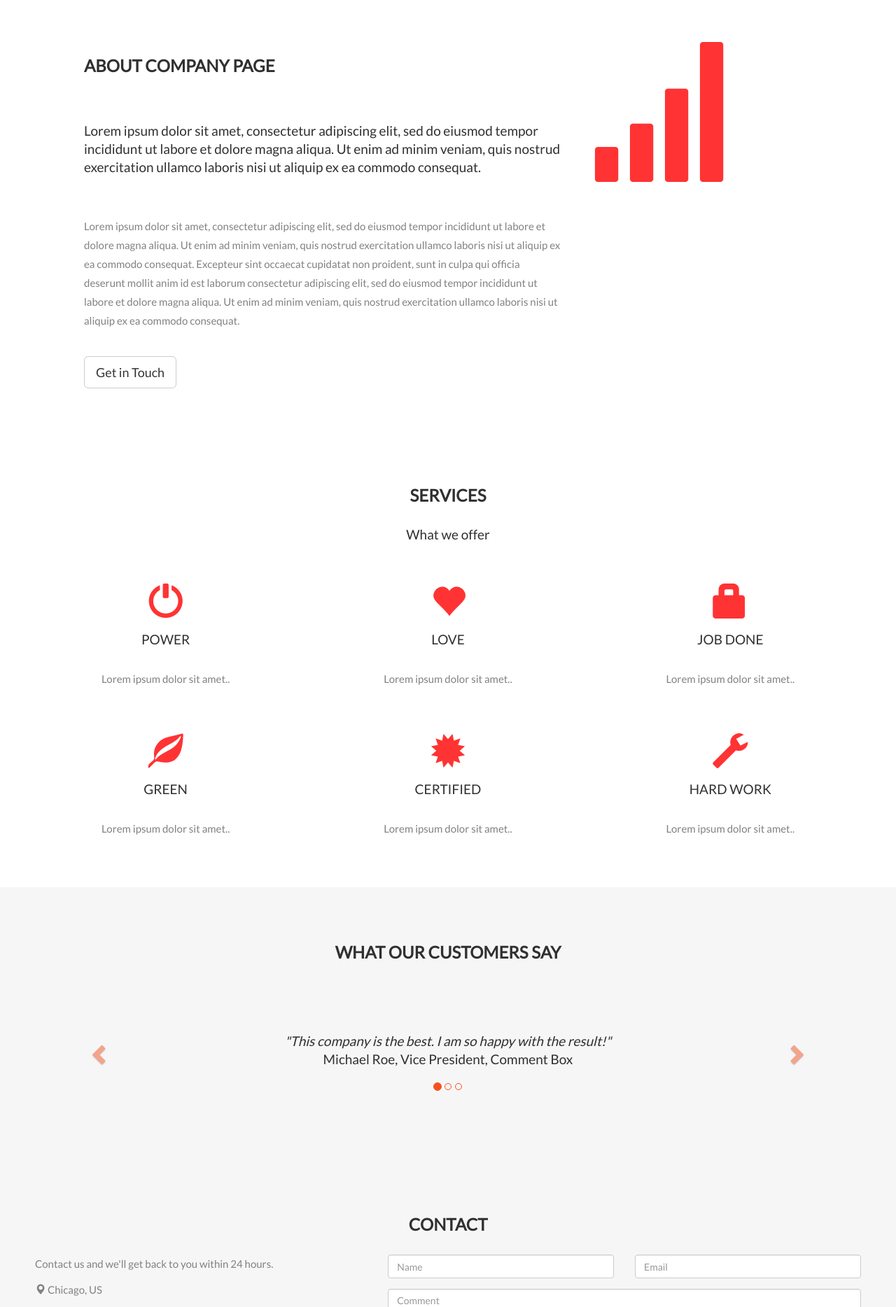
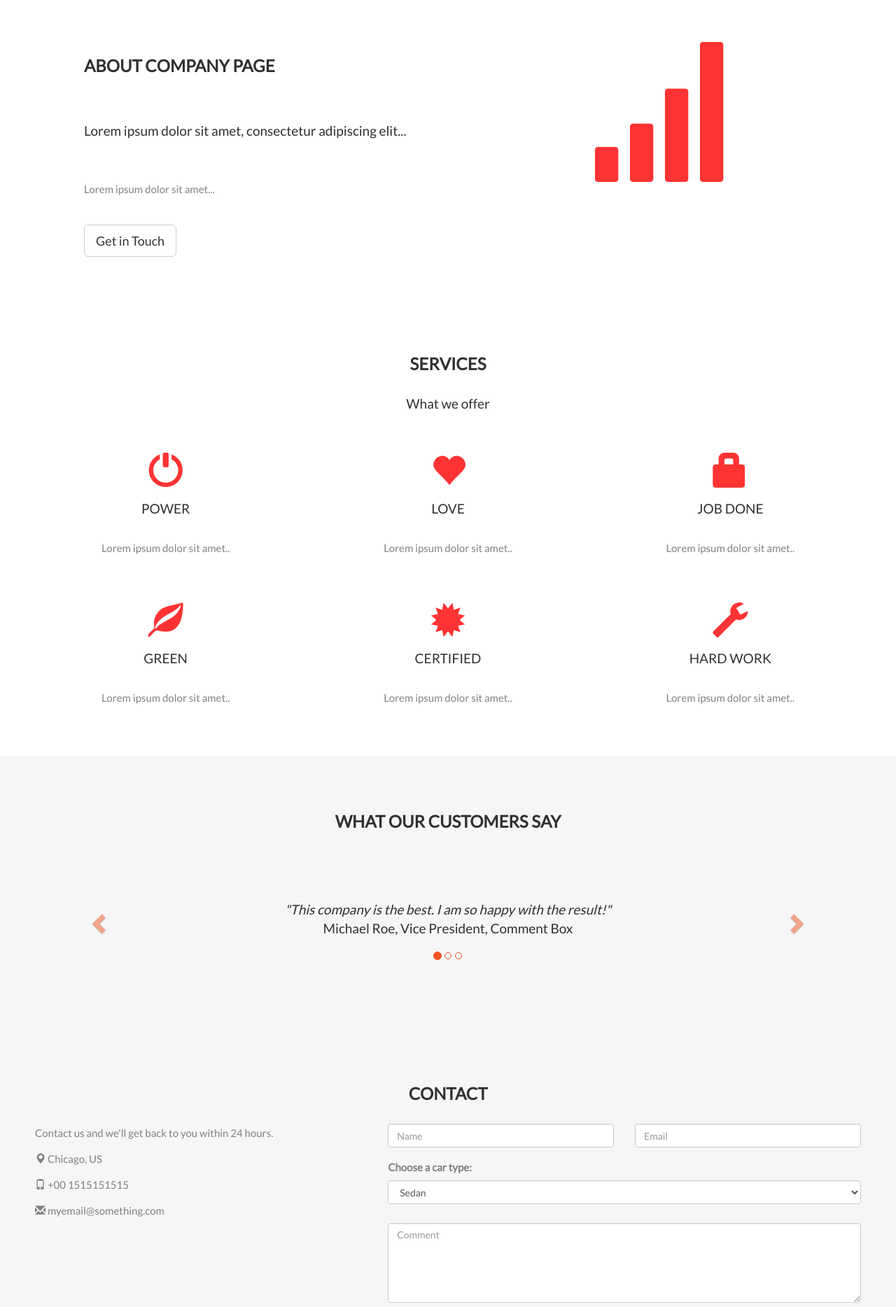
Before and after one commit to devmoura/car_rentalfix, a Django app: page /car/ in a window 1280 px wide. Shown: the part 696-2564 px from the top of the page at 70% size. Run offline with Django 3.2, Linux system fonts and the light colour scheme; some libraries are stand-ins or nearby versions.

Commit message:
Correção de acessibilidade no home.html

```diff
--- a/templates/home.html
+++ b/templates/home.html
@@ -2,7 +2,6 @@
 <!DOCTYPE html>
 <html lang="en">
 <head>
-  <!-- Theme Made By www.w3schools.com - No Copyright -->
   <title>Movie Rental System</title>
   <meta charset="utf-8">
   <meta name="viewport" content="width=device-width, initial-scale=1">
@@ -71,7 +70,6 @@
   .carousel-indicators li.active {
       background-color: #f4511e;
   }
-
   .item img{
       width: 1200px;
       height: 900px;
@@ -203,7 +201,6 @@
     <div class="navbar-header">
         <button type="button" class="navbar-toggle" data-toggle="collapse" data-target="#myNavbar">
         <span class="glyphicon glyphicon-align-justify"></span>
-
       </button>
       <a class="navbar-brand"><span class="glyphicon glyphicon-fire"></span> Car Rental</a>
     </div>
@@ -218,16 +215,13 @@
     </div>
   </div>
 </nav>
-<!--slide-->
+
 <div id="myCarousel" class="carousel slide text-center" data-ride="carousel">
-    <!-- Indicators -->
   <ol class="carousel-indicators">
     <li data-target="#myCarousel" data-slide-to="0" class="active"></li>
     <li data-target="#myCarousel" data-slide-to="1"></li>
     <li data-target="#myCarousel" data-slide-to="2"></li>
   </ol>
-
-    <!-- Wrapper for slides -->
   <div class="container">
     <div class="carousel-inner" role="listbox">
       <div class="item active">
@@ -241,7 +235,6 @@
       </div>
     </div>
   </div>
-    <!-- Left and right controls -->
   <a class="left carousel-control" href="#myCarousel" role="button" data-slide="prev">
     <span class="glyphicon glyphicon-chevron-left" aria-hidden="true"></span>
     <span class="sr-only">Previous</span>
@@ -252,15 +245,15 @@
   </a>
 </div>
 
-<!-- Container (About Section) -->
 <div class="container">
   <div id="about" class="container-fluid">
     <div class="row">
       <div class="col-sm-8">
         <h2>About Company Page</h2><br>
-      <h4>Lorem ipsum dolor sit amet, consectetur adipiscing elit, sed do eiusmod tempor incididunt ut labore et dolore magna aliqua. Ut enim ad minim veniam, quis nostrud exercitation ullamco laboris nisi ut aliquip ex ea commodo consequat.</h4><br>
-      <p>Lorem ipsum dolor sit amet, consectetur adipiscing elit, sed do eiusmod tempor incididunt ut labore et dolore magna aliqua. Ut enim ad minim veniam, quis nostrud exercitation ullamco laboris nisi ut aliquip ex ea commodo consequat. Excepteur sint occaecat cupidatat non proident, sunt in culpa qui officia deserunt mollit anim id est laborum consectetur adipiscing elit, sed do eiusmod tempor incididunt ut labore et dolore magna aliqua. Ut enim ad minim veniam, quis nostrud exercitation ullamco laboris nisi ut aliquip ex ea commodo consequat.</p>
-      <br><button class="btn btn-default btn-lg">Get in Touch</button>
+        <h4>Lorem ipsum dolor sit amet, consectetur adipiscing elit...</h4><br>
+        <p>Lorem ipsum dolor sit amet...</p>
+        <br>
+        <button class="btn btn-default btn-lg">Get in Touch</button>
       </div>
       <div class="col-sm-4">
         <span class="glyphicon glyphicon-signal logo"></span>
@@ -269,7 +262,6 @@
   </div>
 </div>
 
-<!-- Container (Services Section) -->
 <div id="services" class="container-fluid text-center">
   <h2>SERVICES</h2>
   <h4>What we offer</h4>
@@ -311,19 +303,14 @@
   </div>
 </div>
 
-<!-- Container (Portfolio Section) -->
 <div id="portfolio" class="container-fluid text-center bg-grey">
-
   <h2>What our customers say</h2>
   <div id="myCarousel" class="carousel slide text-center" data-ride="carousel">
-    <!-- Indicators -->
     <ol class="carousel-indicators">
       <li data-target="#myCarousel" data-slide-to="0" class="active"></li>
       <li data-target="#myCarousel" data-slide-to="1"></li>
       <li data-target="#myCarousel" data-slide-to="2"></li>
     </ol>
-
-    <!-- Wrapper for slides -->
     <div class="carousel-inner" role="listbox">
       <div class="item active">
         <h4>"This company is the best. I am so happy with the result!"<br><span style="font-style:normal;">Michael Roe, Vice President, Comment Box</span></h4>
@@ -335,8 +322,6 @@
         <h4>"Could I... BE any more happy with this company?"<br><span style="font-style:normal;">Chandler Bing, Actor, FriendsAlot</span></h4>
       </div>
     </div>
-
-    <!-- Left and right controls -->
     <a class="left carousel-control" href="#myCarousel" role="button" data-slide="prev">
       <span class="glyphicon glyphicon-chevron-left" aria-hidden="true"></span>
       <span class="sr-only">Previous</span>
@@ -348,8 +333,6 @@
   </div>
 </div>
 
-
-<!-- Container (Contact Section) -->
 <div id="contact" class="container-fluid bg-grey">
   <h2 class="text-center">CONTACT</h2>
   <div class="row">
@@ -368,52 +351,52 @@
           <input class="form-control" id="email" name="email" placeholder="Email" type="email" required>
         </div>
       </div>
+      <label for="car-type">Choose a car type:</label>
+      <select id="car-type" name="car-type" class="form-control">
+        <option value="sedan">Sedan</option>
+        <option value="suv">SUV</option>
+        <option value="convertible">Convertible</option>
+      </select>
+      <br>
       <textarea class="form-control" id="comments" name="comments" placeholder="Comment" rows="5"></textarea><br>
       <div class="row">
         <div class="col-sm-12 form-group">
-          <button class="btn btn-default pull-right" type="submit">Send</button>
+          <button type="submit" class="btn btn-default pull-right">Send</button>
+        </div>
+      </div>
+      <div class="row">
+        <div class="col-sm-12">
+          <button type="button" class="btn btn-primary">Custom Action</button>
+          <input type="submit" class="btn btn-success" value="Submit Form">
         </div>
       </div>
     </div>
   </div>
 </div>
 
-
 <script>
 $(document).ready(function(){
-  // Add smooth scrolling to all links in navbar + footer link
   $(".navbar a, footer a[href='#myPage']").on('click', function(event) {
-    // Make sure this.hash has a value before overriding default behavior
     if (this.hash !== "") {
-      // Prevent default anchor click behavior
       event.preventDefault();
-
-      // Store hash
       var hash = this.hash;
-
-      // Using jQuery's animate() method to add smooth page scroll
-      // The optional number (900) specifies the number of milliseconds it takes to scroll to the specified area
       $('html, body').animate({
         scrollTop: $(hash).offset().top
       }, 900, function(){
-
-        // Add hash (#) to URL when done scrolling (default click behavior)
         window.location.hash = hash;
       });
-    } // End if
+    }
   });
-
   $(window).scroll(function() {
     $(".slideanim").each(function(){
       var pos = $(this).offset().top;
-
       var winTop = $(window).scrollTop();
       if (pos < winTop + 600) {
         $(this).addClass("slide");
       }
     });
   });
-})
+});
 </script>
 
 </body>
```
Lines whose indentation alone changed are shown as unchanged.
